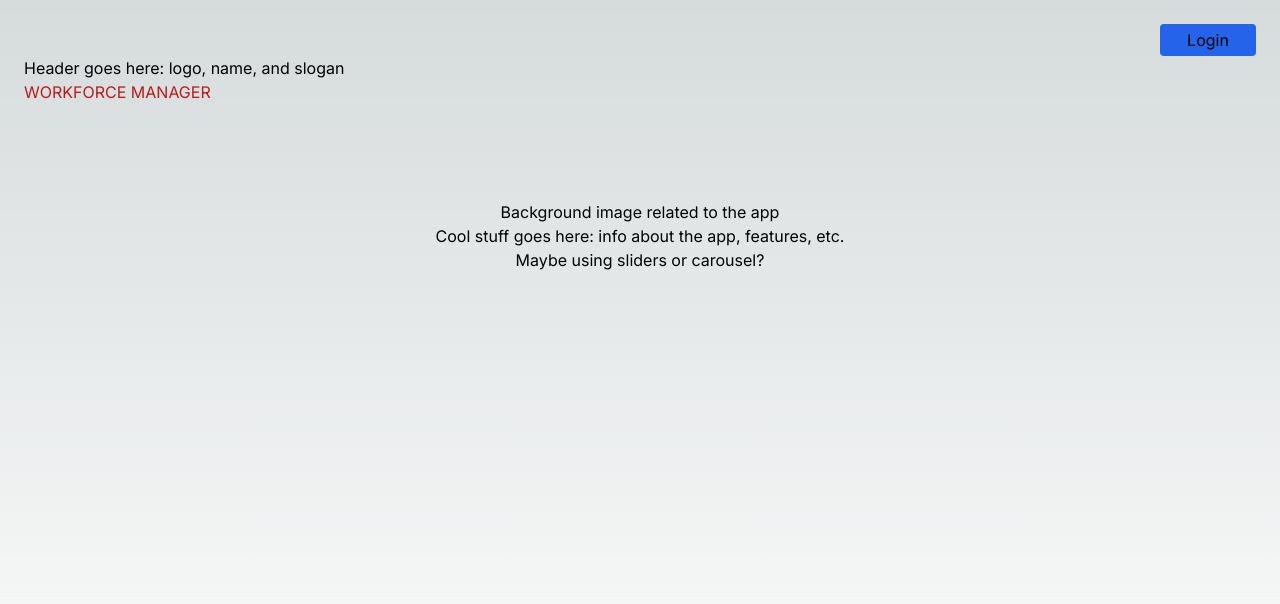
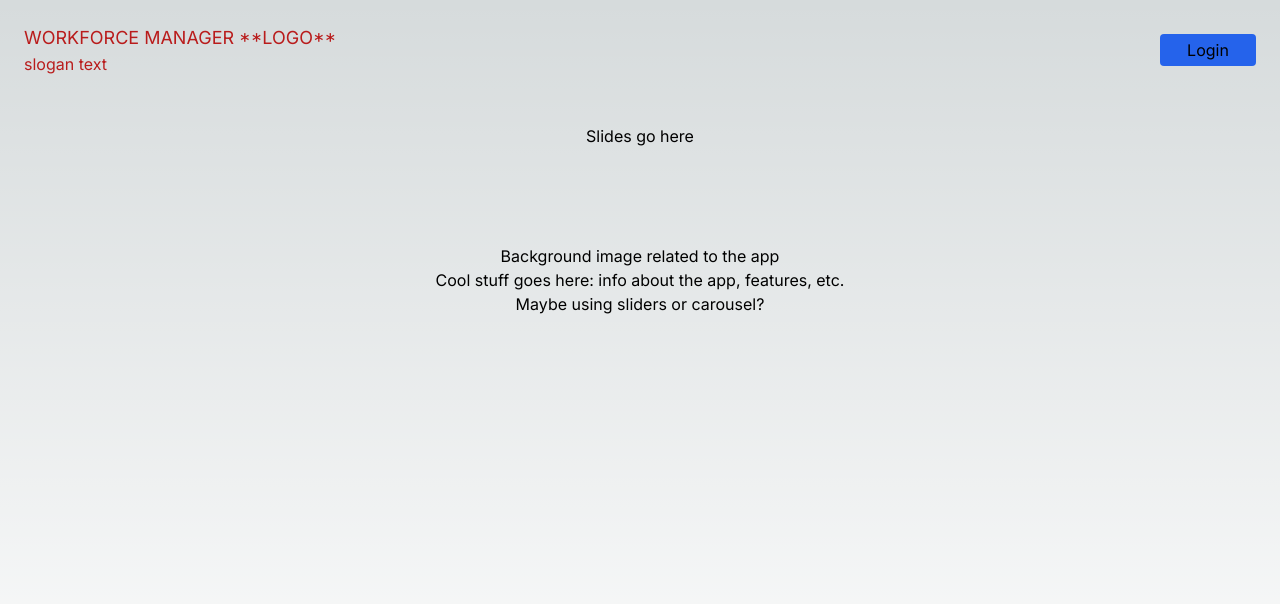
Before and after one commit to gregArijah/workforce-manager, a Next.js app: page / in a window 1280 px wide. Shown: the top 604 px of the page. Built offline with nearby package versions, Linux system fonts and the light colour scheme.

Commit message:
prepare landing for info slides

```diff
--- /dev/null
+++ b/app/(pages)/(landing)/_components/slides.tsx
@@ -0,0 +1,11 @@
+'use client';
+
+import Link from "next/link";
+
+
+export default function Slides() {
+
+  return (
+      <div className="text-center pt-12">Slides go here</div>
+    )
+}
--- a/app/(pages)/(landing)/page.tsx
+++ b/app/(pages)/(landing)/page.tsx
@@ -1,13 +1,17 @@
 import Navbar from "./_components/navbar";
 import Header from "../_components/header"	;
 import Coolstuff from "./_components/coolstuff";
+import Slides from "./_components/slides";
 
 export default function Landing(): JSX.Element {
 
   return (
     <div className='h-screen p-6'>
-      <Navbar />
-      <Header />
+      <div className="flex justify-between items-center">
+        <Header />
+        <Navbar />
+      </div>
+      <Slides />
       <Coolstuff />
     </div>
   )
--- a/app/(pages)/_components/header.tsx
+++ b/app/(pages)/_components/header.tsx
@@ -4,9 +4,9 @@ export default function Header() {
 
   return (
       <header className='text-left'>
-        <h1>Header goes here: logo, name, and slogan</h1>
         <Link href="/"  className= 'text-red-700'>
-            <p>WORKFORCE MANAGER</p>
+            <p className='text-lg'>WORKFORCE MANAGER  **LOGO**</p>
+            <p>slogan text</p>
         </Link>
       </header>
   )
```
